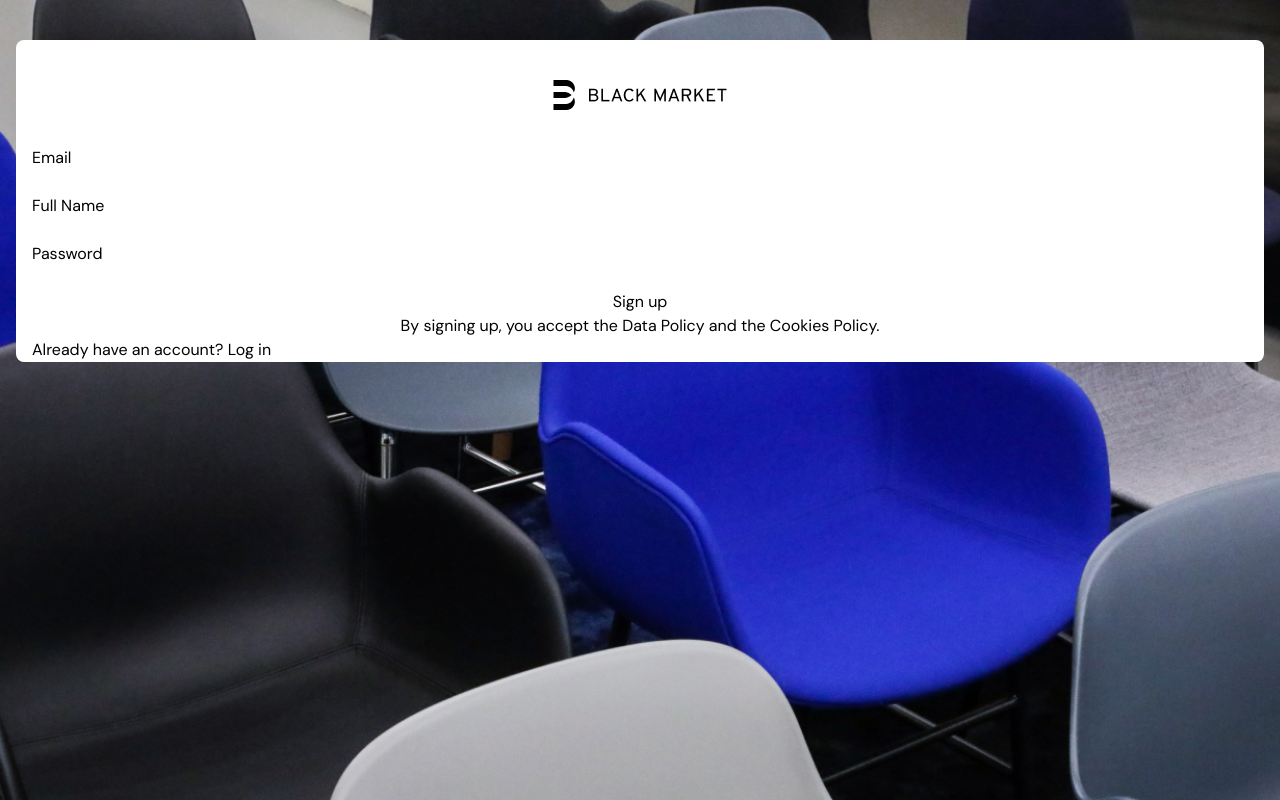
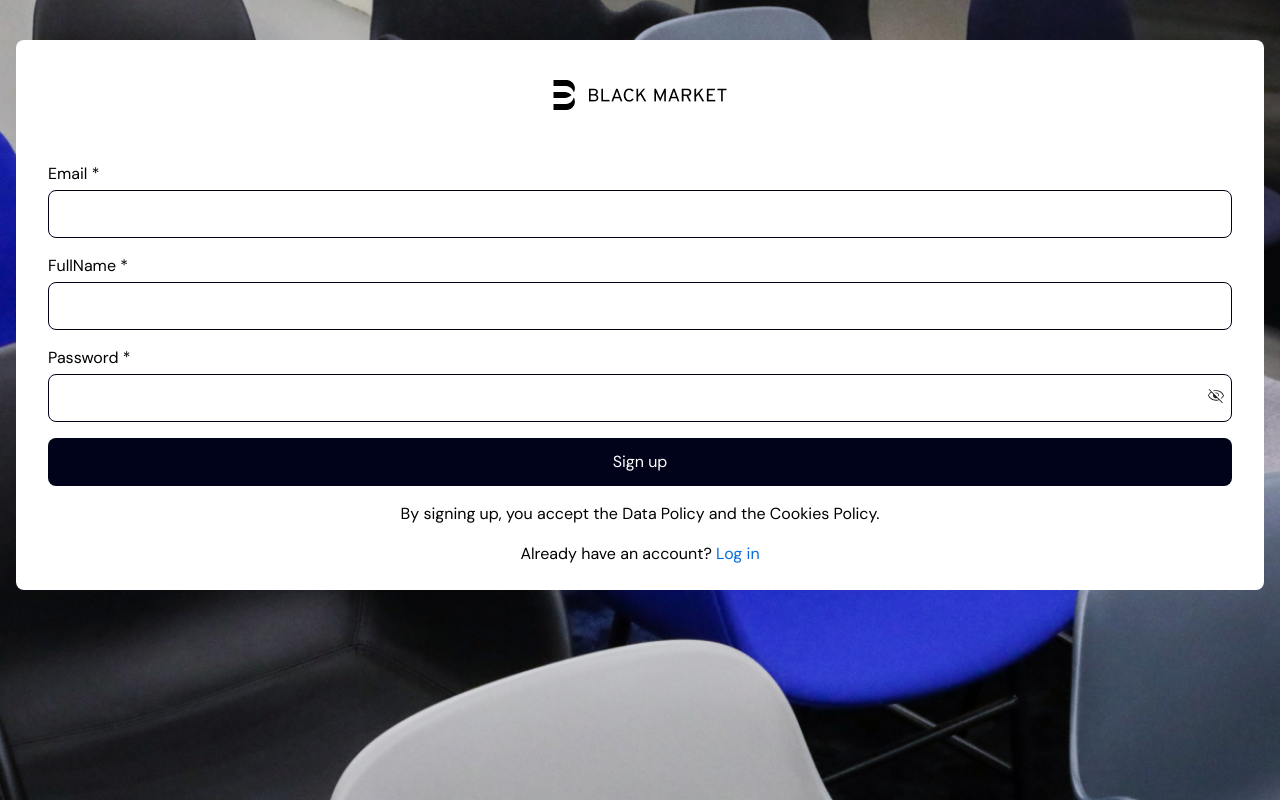
Before and after one commit to Alejoboga20/blackmarket-web, a React (Vite) app: page /auth/register in a window 1280 px wide. Built offline with nearby package versions, Linux system fonts and the light colour scheme.

Commit message:
add components in register

```diff
--- a/src/pages/auth/RegisterRoute.tsx
+++ b/src/pages/auth/RegisterRoute.tsx
@@ -1,33 +1,38 @@
 import { Link } from 'react-router-dom';
 import logo from '/images/Logo.png';
+import { Button, InputField } from '../../components';
 
 export const RegisterRoute = () => {
 	return (
 		<div id='register-page'>
-			<form action='/auth/signin' className='bg-white rounded-lg pt-10 px-4' noValidate>
-				<div className='w-full flex justify-center'>
+			<form action='/auth/signin' className='rounded-lg bg-white px-8 pb-6 pt-10' noValidate>
+				<div className='flex w-full justify-center'>
 					<img src={logo} alt='blackmarket' />
 				</div>
 
-				<div className='flex flex-col mt-9'>
-					<label htmlFor='email'>Email</label>
-					<input type='email' id='email' formNoValidate />
+				<div className='mt-9 flex flex-col'>
+					<InputField label='Email' name='email' isRequired type='email' />
+					<InputField label='FullName' name='fullname' isRequired type='text' />
+					<InputField label='Password' name='password' isRequired type='password' />
 
-					<label htmlFor='fullname'>Full Name</label>
-					<input type='text' id='fullname' formNoValidate />
+					<Button
+						className='mt-4'
+						label='Sign up'
+						type='submit'
+						variant='primary'
+						onClick={() => console.log('login')}
+						fullWidth
+					/>
 
-					<label htmlFor='password'>Password</label>
-					<input type='password' id='password' formNoValidate />
+					<p className='mt-4 text-center'>
+						By signing up, you accept the Data Policy and the Cookies Policy.
+					</p>
 
-					<button name='signup' type='submit'>
-						Sign up
-					</button>
-					<Link to='forgot-password' className='text-center'>
-						By signing up, you accept the Data Policy and the Cookies Policy.
-					</Link>
-
-					<p>
-						Already have an account? <Link to='/auth'>Log in</Link>{' '}
+					<p className='mt-4 text-center'>
+						Already have an account?{' '}
+						<Link to='/auth' className='text-blue-500'>
+							Log in
+						</Link>{' '}
 					</p>
 				</div>
 			</form>
--- a/src/pages/auth/SigninRoute.tsx
+++ b/src/pages/auth/SigninRoute.tsx
@@ -5,12 +5,12 @@ import { Button, InputField } from '../../components';
 export const SigninRoute = () => {
 	return (
 		<div id='signin-page'>
-			<form action='/auth/signin' className='bg-white rounded-lg pt-10 pb-6 px-8' noValidate>
-				<div className='w-full flex justify-center'>
+			<form action='/auth/signin' className='rounded-lg bg-white px-8 pt-10 pb-6' noValidate>
+				<div className='flex w-full justify-center'>
 					<img src={logo} alt='blackmarket' />
 				</div>
 
-				<div className='flex flex-col mt-8'>
+				<div className='mt-8 flex flex-col'>
 					<InputField label='Email' name='email' isRequired type='email' />
 					<InputField label='Password' name='password' isRequired type='password' />
 					<Button
@@ -27,7 +27,7 @@ export const SigninRoute = () => {
 				</div>
 			</form>
 
-			<div className='bg-white rounded-lg py-5 px-8 mt-4 text-center '>
+			<div className='mt-4 rounded-lg bg-white py-5 px-8 text-center '>
 				<p>Don't have an account?</p>
 				<Link to='register'>
 					<Button
```
